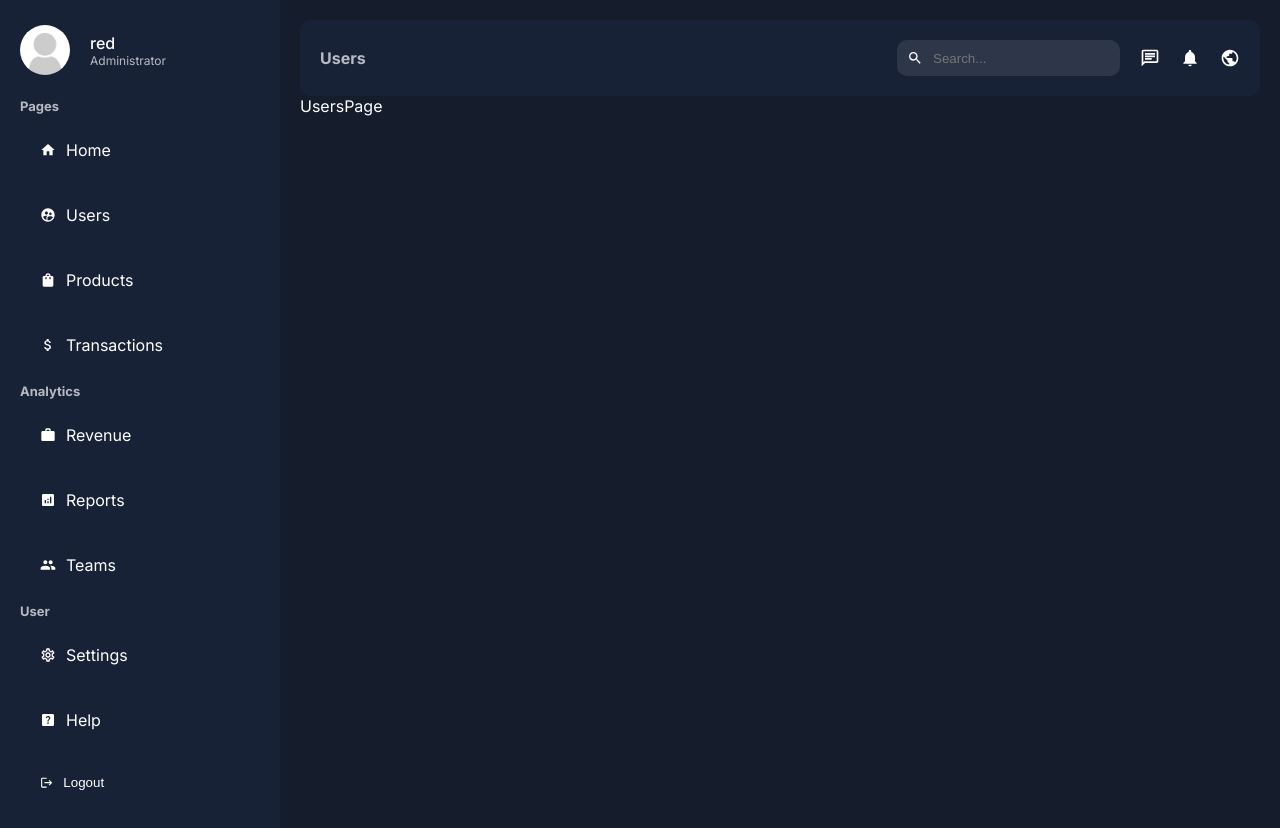
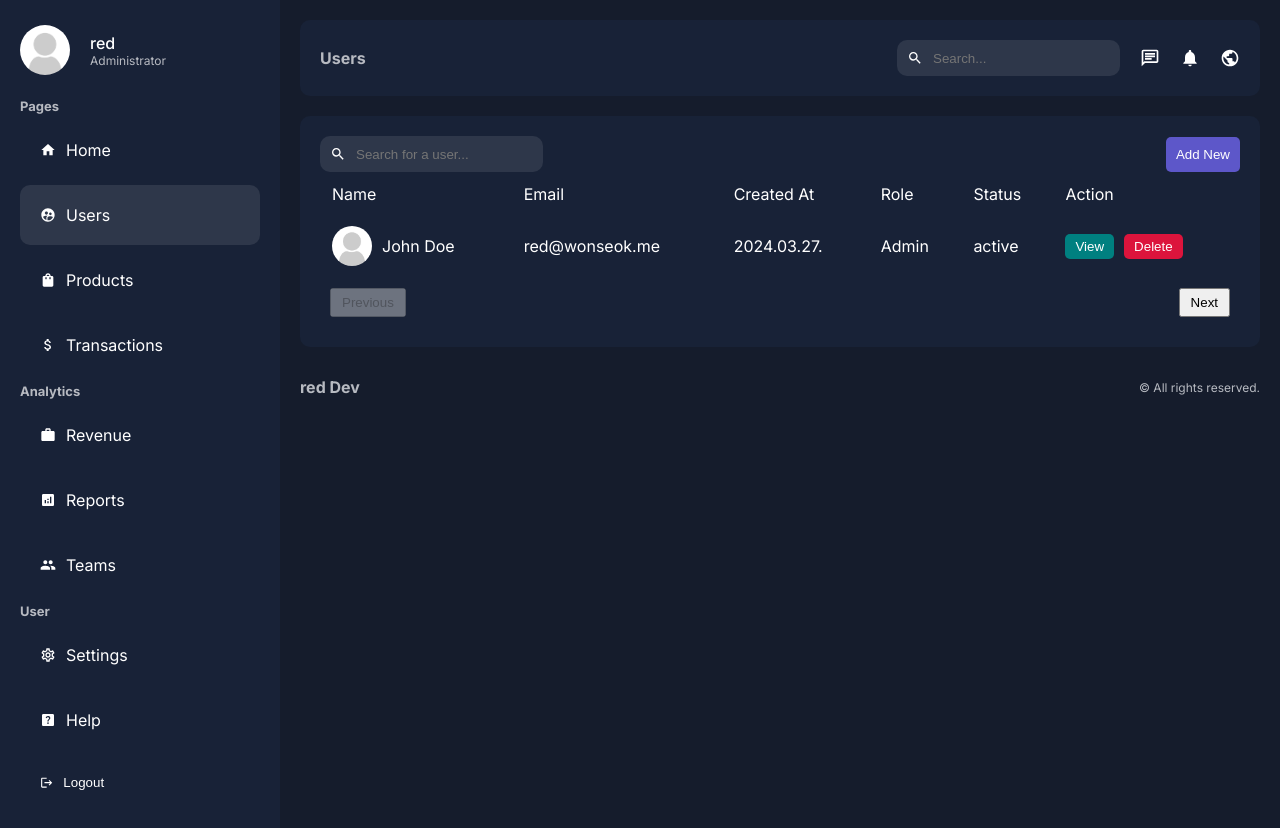
Before and after one commit to redsubmarine/nextjs, a Next.js app: page /home/users in a window 1280 px wide. Built offline with nearby package versions, Linux system fonts and the light colour scheme.

Commit message:
apply users/products design

```diff
--- a/src/app/home/layout.tsx
+++ b/src/app/home/layout.tsx
@@ -1,6 +1,7 @@
+import Footer from '../ui/home/footer/footer'
+import styles from '../ui/home/home.module.css'
+import Navbar from '../ui/home/navbar/navbar'
 import Sidebar from '../ui/home/sidebar/sidebar'
-import Navbar from '../ui/home/navbar/navbar'
-import styles from '../ui/home/home.module.css'
 
 const Layout = ({ children }: Readonly<{ children: React.ReactNode }>) => {
   return (
@@ -11,6 +12,7 @@ const Layout = ({ children }: Readonly<{ children: React.ReactNode }>) => {
       <div className={styles.content}>
         <Navbar />
         {children}
+        <Footer />
       </div>
     </div>
   )
--- a/src/app/home/users/page.tsx
+++ b/src/app/home/users/page.tsx
@@ -1,9 +1,61 @@
+'use client'
+import Pagination from '@/app/ui/home/pagination/pagination'
+import Search from '@/app/ui/home/search/search'
+import styles from '@/app/ui/home/users/users.module.css'
+import Image from 'next/image'
+import Link from 'next/link'
 import { FunctionComponent } from 'react'
 
 interface UsersPageProps {}
 
 const UsersPage: FunctionComponent<UsersPageProps> = () => {
-  return <div>UsersPage</div>
+  return (
+    <div className={styles.container}>
+      <div className={styles.top}>
+        <Search placeholder="Search for a user..." />
+        <Link href="/home/users/add">
+          <button className={styles.addButton}>Add New</button>
+        </Link>
+      </div>
+      <table className={styles.table}>
+        <thead>
+          <tr>
+            <td>Name</td>
+            <td>Email</td>
+            <td>Created At</td>
+            <td>Role</td>
+            <td>Status</td>
+            <td>Action</td>
+          </tr>
+        </thead>
+        <tbody>
+          <tr>
+            <td>
+              <div className={styles.user}>
+                <Image src="/noavatar.png" alt="no avatar" width={40} height={40} className={styles.userImage} />
+                John Doe
+              </div>
+            </td>
+            <td>red@wonseok.me</td>
+            <td>2024.03.27.</td>
+            <td>Admin</td>
+            <td>active</td>
+            <td>
+              <div className={styles.buttons}>
+                <Link href="/">
+                  <button className={`${styles.button} ${styles.view}`}>View</button>
+                </Link>
+                <Link href="/">
+                  <button className={`${styles.button} ${styles.delete}`}>Delete</button>
+                </Link>
+              </div>
+            </td>
+          </tr>
+        </tbody>
+      </table>
+      <Pagination />
+    </div>
+  )
 }
 
 export default UsersPage
--- /dev/null
+++ b/src/app/ui/home/footer/footer.module.css
@@ -0,0 +1,15 @@
+.container {
+  display: flex;
+  align-items: center;
+  justify-content: space-between;
+  margin-top: 30px;
+  color: var(--textSoft);
+}
+
+.logo {
+  font-weight: bold;
+}
+
+.text {
+  font-size: 12px;
+}
--- /dev/null
+++ b/src/app/ui/home/footer/footer.tsx
@@ -0,0 +1,15 @@
+import { FunctionComponent } from 'react'
+import styles from './footer.module.css'
+
+interface FooterProps {}
+
+const Footer: FunctionComponent<FooterProps> = () => {
+  return (
+    <div className={styles.container}>
+      <div className={styles.logo}>red Dev</div>
+      <div className={styles.text}>© All rights reserved.</div>
+    </div>
+  )
+}
+
+export default Footer
--- /dev/null
+++ b/src/app/ui/home/pagination/pagination.module.css
@@ -0,0 +1,14 @@
+.container {
+  padding: 10px;
+  display: flex;
+  justify-content: space-between;
+}
+
+.button {
+  padding: 5px 10px;
+  cursor: pointer;
+}
+
+.button:disabled {
+  cursor: not-allowed;
+}
--- /dev/null
+++ b/src/app/ui/home/pagination/pagination.tsx
@@ -0,0 +1,17 @@
+import { FunctionComponent } from 'react'
+import styles from './pagination.module.css'
+
+interface PaginationProps {}
+
+const Pagination: FunctionComponent<PaginationProps> = () => {
+  return (
+    <div className={styles.container}>
+      <button className={styles.button} disabled>
+        Previous
+      </button>
+      <button className={styles.button}>Next</button>
+    </div>
+  )
+}
+
+export default Pagination
--- /dev/null
+++ b/src/app/ui/home/products/products.module.css
@@ -0,0 +1,61 @@
+.container {
+  background-color: var(--bgSoft);
+  padding: 20px;
+  border-radius: 10px;
+  margin-top: 20px;
+}
+
+.top {
+  display: flex;
+  align-items: center;
+  justify-content: space-between;
+}
+
+.addButton {
+  padding: 10px;
+  background-color: #5d57c9;
+  color: var(--text);
+  border: none;
+  border-radius: 5px;
+  cursor: pointer;
+}
+
+.table {
+  width: 100%;
+}
+
+.table td {
+  padding: 10px;
+}
+
+.product {
+  display: flex;
+  align-items: center;
+  gap: 10px;
+}
+
+.productImage {
+  border-radius: 50%;
+  object-fit: cover;
+}
+
+.buttons {
+  display: flex;
+  gap: 10px;
+}
+
+.button {
+  padding: 5px 10px;
+  border-radius: 5px;
+  color: var(--text);
+  border: none;
+  cursor: pointer;
+}
+
+.view {
+  background-color: teal;
+}
+
+.delete {
+  background-color: crimson;
+}
--- /dev/null
+++ b/src/app/ui/home/search/search.module.css
@@ -0,0 +1,16 @@
+.container {
+  display: flex;
+  align-items: center;
+  gap: 10px;
+  background-color: #2e374a;
+  padding: 10px;
+  border-radius: 10px;
+  width: max-content;
+}
+
+.input {
+  background-color: transparent;
+  border: none;
+  color: var(--text);
+  outline: none;
+}
--- /dev/null
+++ b/src/app/ui/home/search/search.tsx
@@ -0,0 +1,18 @@
+import { FunctionComponent } from 'react'
+import { MdSearch } from 'react-icons/md'
+import styles from './search.module.css'
+
+interface SearchProps {
+  placeholder: string
+}
+
+const Search: FunctionComponent<SearchProps> = ({ placeholder }) => {
+  return (
+    <div className={styles.container}>
+      <MdSearch />
+      <input type="text" placeholder={placeholder} className={styles.input} />
+    </div>
+  )
+}
+
+export default Search
--- a/src/app/ui/home/sidebar/sidebar.tsx
+++ b/src/app/ui/home/sidebar/sidebar.tsx
@@ -27,7 +27,7 @@ const menuItems: IMenuItems[] = [
       },
       {
         title: 'Users',
-        path: '/Users',
+        path: '/home/users',
         icon: <MdSupervisedUserCircle />,
       },
       {
--- /dev/null
+++ b/src/app/ui/home/users/users.module.css
@@ -0,0 +1,61 @@
+.container {
+  background-color: var(--bgSoft);
+  padding: 20px;
+  border-radius: 10px;
+  margin-top: 20px;
+}
+
+.top {
+  display: flex;
+  align-items: center;
+  justify-content: space-between;
+}
+
+.addButton {
+  padding: 10px;
+  background-color: #5d57c9;
+  color: var(--text);
+  border: none;
+  border-radius: 5px;
+  cursor: pointer;
+}
+
+.table {
+  width: 100%;
+}
+
+.table td {
+  padding: 10px;
+}
+
+.user {
+  display: flex;
+  align-items: center;
+  gap: 10px;
+}
+
+.userImage {
+  border-radius: 50%;
+  object-fit: cover;
+}
+
+.buttons {
+  display: flex;
+  gap: 10px;
+}
+
+.button {
+  padding: 5px 10px;
+  border-radius: 5px;
+  color: var(--text);
+  border: none;
+  cursor: pointer;
+}
+
+.view {
+  background-color: teal;
+}
+
+.delete {
+  background-color: crimson;
+}
```
Also changed, not shown: src/app/home/products/page.tsx (+52 -1 lines).
